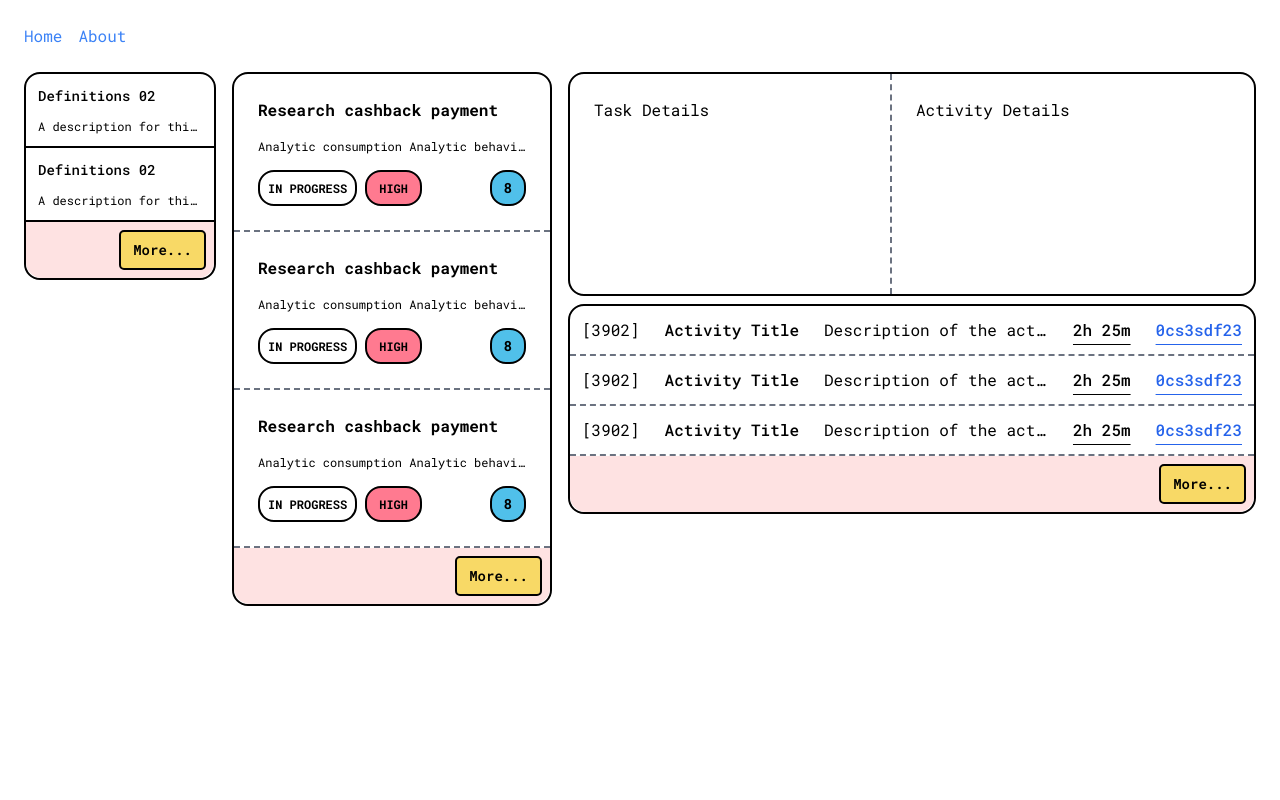
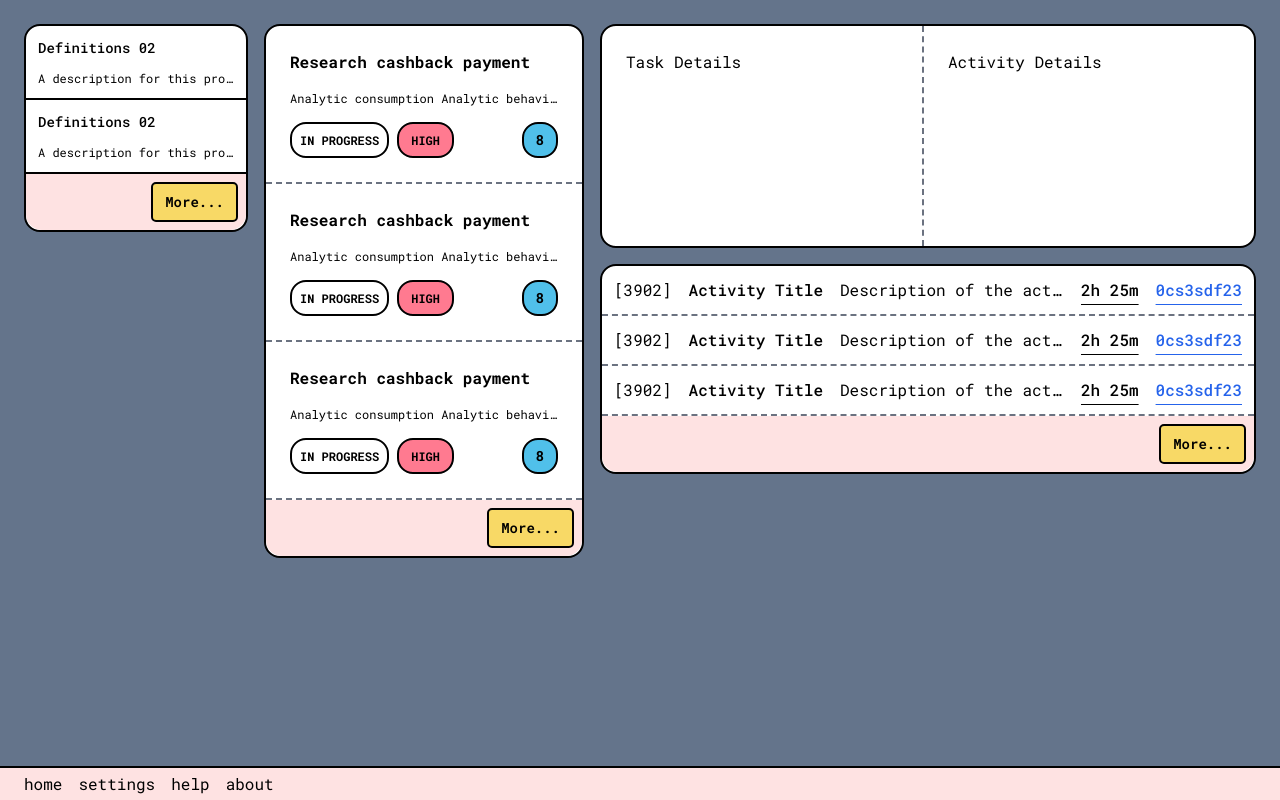
Before and after one commit to serajhqi/gittask-web, a React (Vite) app: page / in a window 1280 px wide. Built offline with nearby package versions, Linux system fonts and the light colour scheme.

Commit message:
feat: make the style better

```diff
--- a/src/App.tsx
+++ b/src/App.tsx
@@ -2,8 +2,8 @@ import { Link, Outlet } from 'react-router-dom';
 
 export default function App() {
   return (
-    <div className="p-6">
-      <nav className="mb-6">
+    <div className="bg-slate-500 h-screen flex flex-col justify-between">
+      {/* <nav className="mb-6">
         <ul className="flex space-x-4">
           <li>
             <Link to="/" className="text-blue-500 hover:text-blue-700">
@@ -16,8 +16,32 @@ export default function App() {
             </Link>
           </li>
         </ul>
-      </nav>
-      <Outlet /> {/* This is where the routed components will be rendered */}
+      </nav> */}
+      <div className=''>
+        <Outlet />
+      </div>
+      <div className='bg-red-100 p-1 flex gap-4 px-6 border-t-2 border-black'>
+        <div className='hover:underline hover:underline-offset-4 cursor-pointer hover:font-medium'>
+          <Link to="/" >
+            home
+          </Link>
+        </div>
+        <div className='hover:underline hover:underline-offset-4 cursor-pointer hover:font-medium'>
+          <Link to="/settings" >
+            settings
+          </Link>
+        </div>
+        <div className='hover:underline hover:underline-offset-4 cursor-pointer hover:font-medium'>
+          <Link to="/help" >
+            help
+          </Link>
+        </div>
+        <div className='hover:underline hover:underline-offset-4 cursor-pointer hover:font-medium'>
+          <Link to="/about" >
+            about
+          </Link>
+        </div>
+      </div>
     </div>
   );
 }
--- a/src/components/activity-list.component.tsx
+++ b/src/components/activity-list.component.tsx
@@ -5,7 +5,7 @@ import LoadMore from "./load-more.component";
 export default function ActivityList() {
   const [count, setCount] = useState(3)
 
-  return <div className="flex flex-col border-2 border-black rounded-2xl">
+  return <div className="flex flex-col border-2 border-black rounded-2xl bg-white overflow-auto h-fit no-scrollbar">
     {new Array(count).fill(0).map((_, idx) =>
       <div key={idx} className="border-b-2 border-gray-500 last:border-b-0 border-dashed hover:bg-sky-50 first:rounded-t-2xl">
         <ActivityItem />
--- a/src/components/project-list.component.tsx
+++ b/src/components/project-list.component.tsx
@@ -5,7 +5,7 @@ import ProjectItem from "./project/project-item.component";
 export default function ProjectList() {
   const [count, setCount] = useState(2)
 
-  return <div className="flex flex-col border-2 border-black rounded-2xl ">
+  return <div className="flex flex-col border-2 border-black rounded-2xl bg-white overflow-auto h-fit no-scrollbar">
     {new Array(count).fill(0).map((_, idx) =>
       <div key={idx} className="border-b-2 border-black last:border-b-0 hover:bg-amber-50 first:rounded-t-2xl">
         <ProjectItem />
--- a/src/components/task-list.component.tsx
+++ b/src/components/task-list.component.tsx
@@ -5,7 +5,7 @@ import LoadMore from "./load-more.component";
 export default function TaskList() {
   const [count, setCount] = useState(3)
 
-  return <div className="flex flex-col border-2 border-black rounded-2xl">
+  return <div className="flex flex-col border-2 border-black rounded-2xl bg-white overflow-auto h-fit no-scrollbar">
     {new Array(count).fill(0).map((_, idx) =>
       <div key={idx} className="border-b-2 border-gray-500 border-dashed first:rounded-t-2xl hover:bg-green-100">
         <TaskItem />
--- a/src/index.css
+++ b/src/index.css
@@ -21,3 +21,14 @@ body {
   font-weight: 600 !important;
   border: 2px solid black !important;
 }
+
+/* Hide scrollbar for Chrome, Safari and Opera */
+.no-scrollbar::-webkit-scrollbar {
+  display: none;
+}
+
+/* Hide scrollbar for IE, Edge and Firefox */
+.no-scrollbar {
+  -ms-overflow-style: none; /* IE and Edge */
+  scrollbar-width: none; /* Firefox */
+}
--- a/src/pages/about.page.tsx
+++ b/src/pages/about.page.tsx
@@ -1,4 +1,4 @@
 // src/pages/About.tsx
 export default function About() {
-  return <h1 className="text-3xl font-bold">About Page</h1>;
+  return <div>About Page</div>;
 }
--- /dev/null
+++ b/src/pages/help.page.tsx
@@ -0,0 +1,3 @@
+export default function Help() {
+  return <div>Help page</div>
+}
--- a/src/pages/home.page.tsx
+++ b/src/pages/home.page.tsx
@@ -6,15 +6,15 @@ import ActivityDetails from "../components/activity/activity-details.component";
 
 // src/pages/Home.tsx
 export default function Home() {
-  return <h1 className="flex gap-4 h-[calc(100vh-120px)]">
-    <div className="w-48 h-full">
+  return <h1 className="flex gap-4 h-[calc(100vh-34px)] p-6">
+    <div className="w-56 h-full gap-4 flex flex-col">
       <ProjectList />
     </div>
-    <div className="w-80 h-full">
+    <div className="w-80 h-full gap-4 flex flex-col">
       <TaskList />
     </div>
-    <div className="w-80 flex-1 h-full gap-2 flex flex-col">
-      <div className="flex h-56 border-2 border-black rounded-2xl">
+    <div className="w-80 flex-1 h-full gap-4 flex flex-col">
+      <div className="flex h-56 border-2 border-black rounded-2xl bg-white">
         <div className="w-80 h-full">
           <TaskDetails />
         </div>
--- /dev/null
+++ b/src/pages/settings.page.tsx
@@ -0,0 +1,3 @@
+export default function Settings() {
+  return <div>settings page</div>
+}
```
Also changed, not shown: src/main.tsx (+11 -1 lines).
